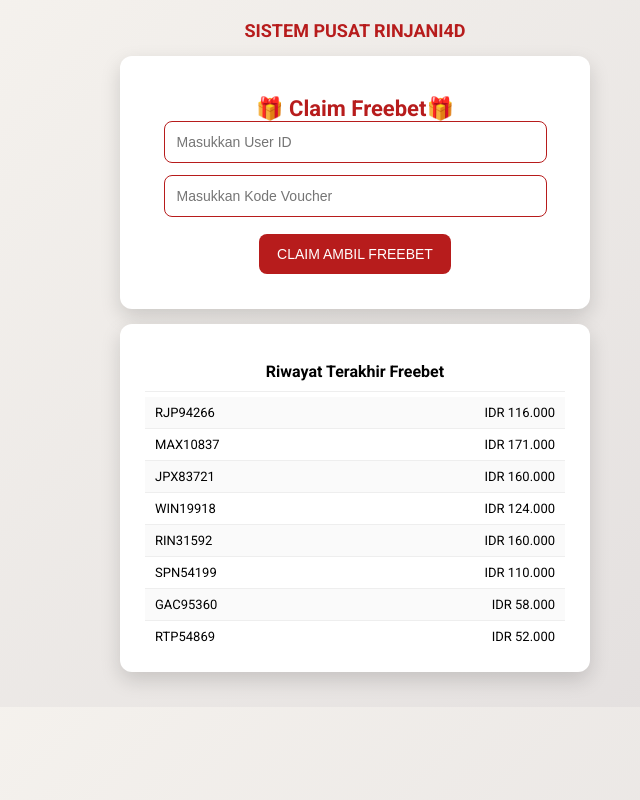
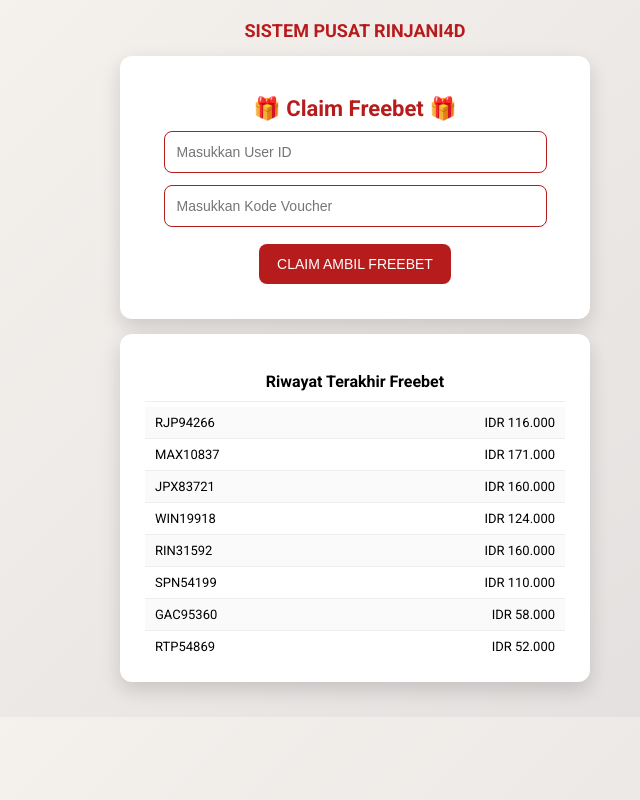
Before and after one commit to colombovercel-source/rinjani4d-saldo-, a plain HTML site: page index.html in a window 1280 px wide. Shown: the whole page, without its empty margins (285-925 px from the left). Drawn offline with Linux system fonts and the light colour scheme.

Commit message:
Update index.html

```diff
--- a/index.html
+++ b/index.html
@@ -152,7 +152,7 @@
 <div class="title-small">SISTEM PUSAT RINJANI4D</div>
 
 <div class="container">
-  <h1>🎁 Claim Freebet🎁
+  <h1>🎁 Claim Freebet 🎁 </h1>
   <input type="text" id="userId" placeholder="Masukkan User ID">
   <input type="text" id="voucher" placeholder="Masukkan Kode Voucher">
   <button onclick="claimFreebet()">CLAIM AMBIL FREEBET</button>
@@ -172,7 +172,7 @@
 <!-- Popup -->
 <div class="modal" id="popupModal">
   <div class="modal-content">
-    <h2>💖 Selamat!💖</h2>
+    <h2>💖 Selamat!💖 </h2>
     <p id="popupMessage"></p>
     <p style="font-size:13px;color:#555;">Silahkan screenshot dan kirim ke Admin / CS.</p>
     <a href="https://rinjanipuncak.com" target="_blank"><button class="cs-btn">💬 Hubungi CS</button></a>
```
